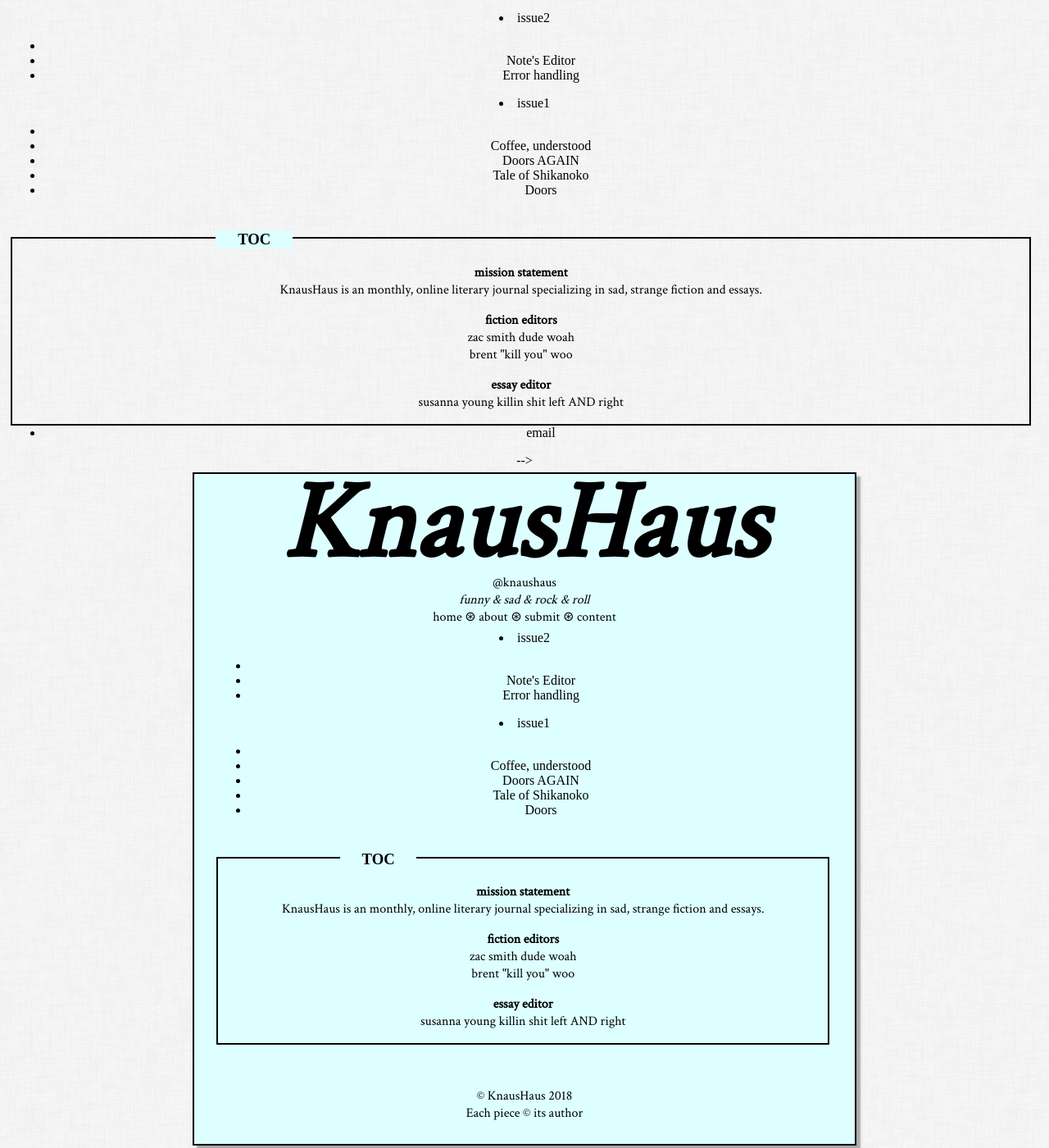
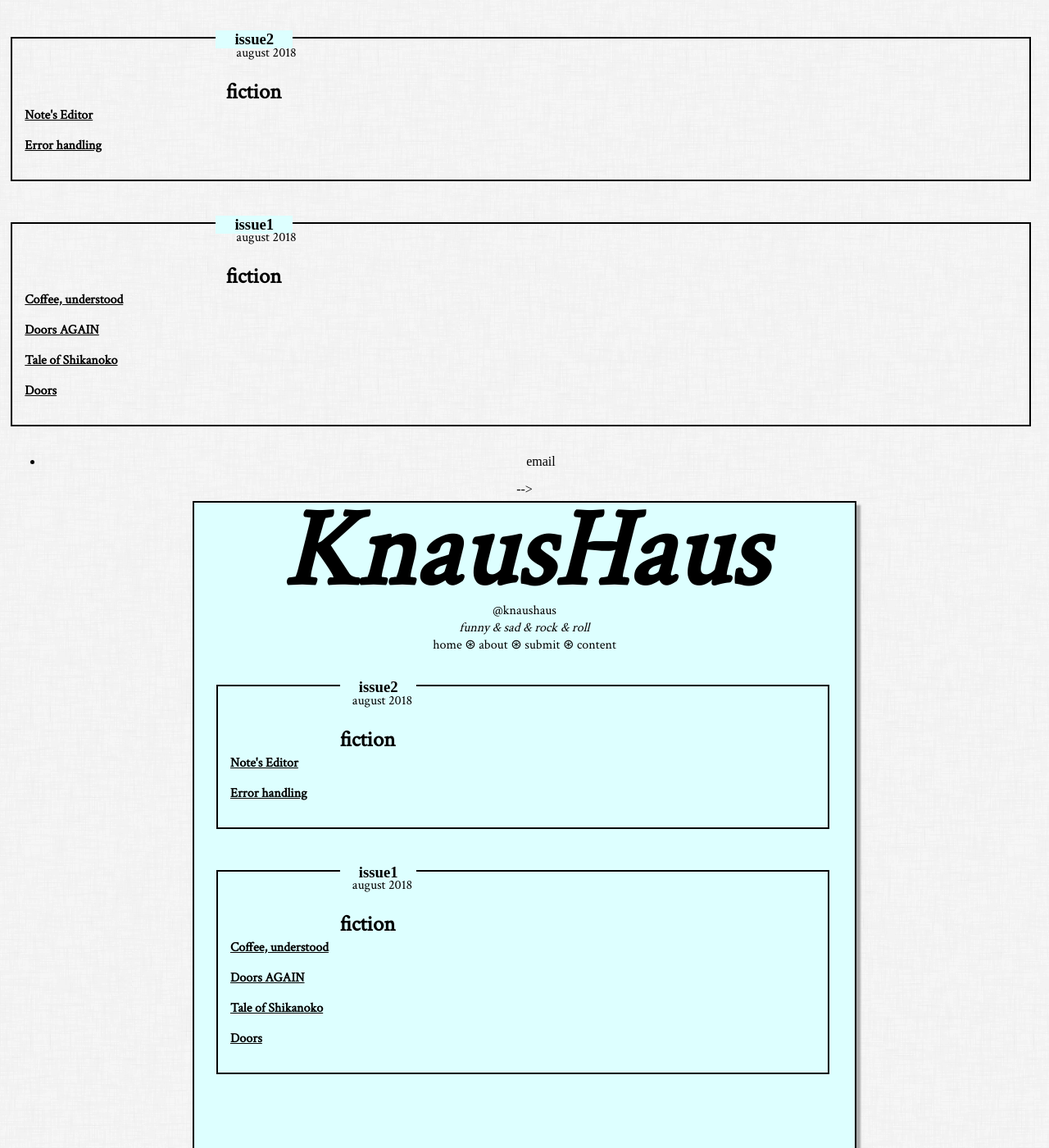
Before and after one commit to knaushaus/knaushaus.github.io, a Jekyll site: the page built from toc/index.html, in a window 1280 px wide and 1400 px high. Shown: the whole window at 82% size. Built offline with Jekyll 4.4.1, drawn with Linux system fonts in a browser that asks for light colours.

Commit message:
Update index.html

```diff
--- a/toc/index.html
+++ b/toc/index.html
@@ -5,19 +5,25 @@ title: TOC
 
 <!--  want to display a list of all my Jekyll posts, organised by category. -->
 
+
 {% for category in site.categories %}
-  <li><a name="{{ category | first }}">{{ category | first }}</a>
-    <ul>
+<div class="issue">
+	<h3><a name="{{ category | first }}">{{ category | first }}</a></h3>
+<p class="sub">august 2018</p>
+<div class="box">
+<h2>fiction</h2>
     {% for posts in category %}
       {% for post in posts %}
-        <li><a href="{{ post.url }}">{{ post.title }}</a></li>
+        <p><a class="story"  href="{{ post.url }}">{{ post.title }}</a></p>
       {% endfor %}
     {% endfor %}
-    </ul>
-  </li>
+</div>
+</div>
+<br style="clear: both;">
+<br>
 {% endfor %}
 
-
+	<!--
 
 <div class="issue">
 <h3>TOC</h3>
@@ -32,3 +38,5 @@ brent "kill you" woo</p>
 susanna young killin shit left AND right</p>
 </div>
 </div>
+
+-->
```
